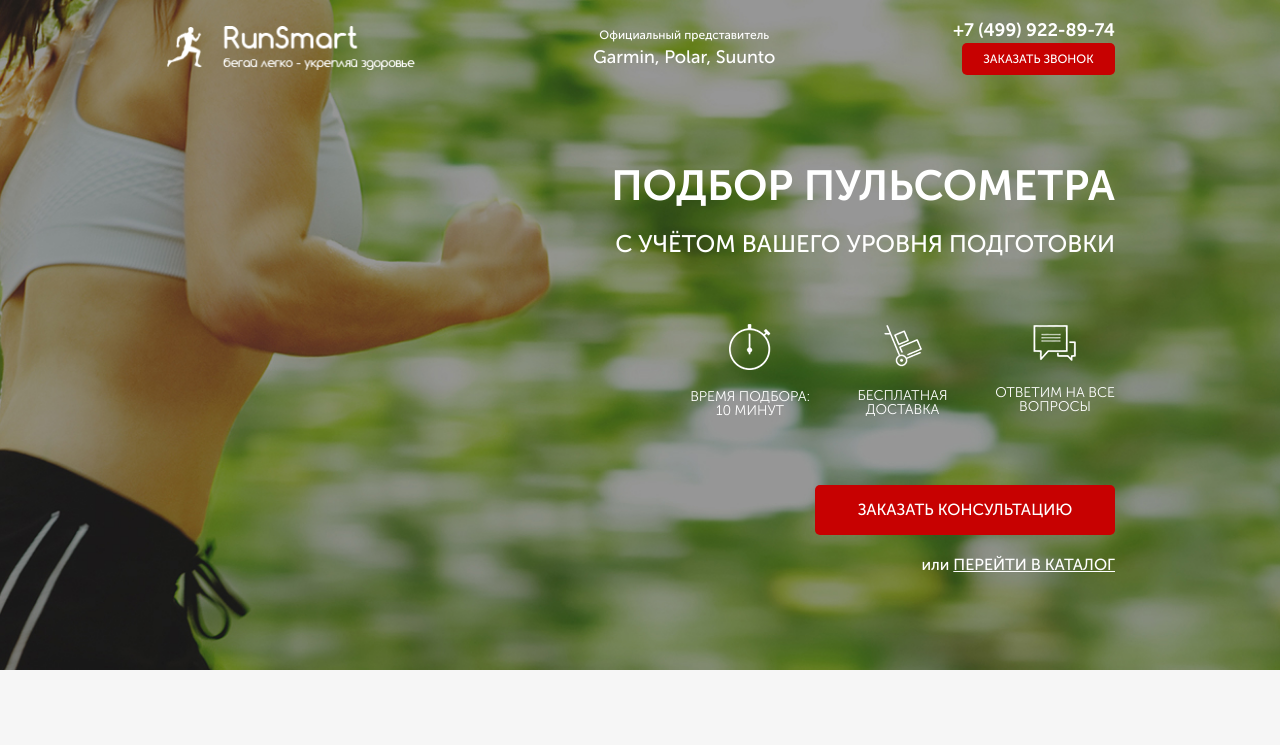
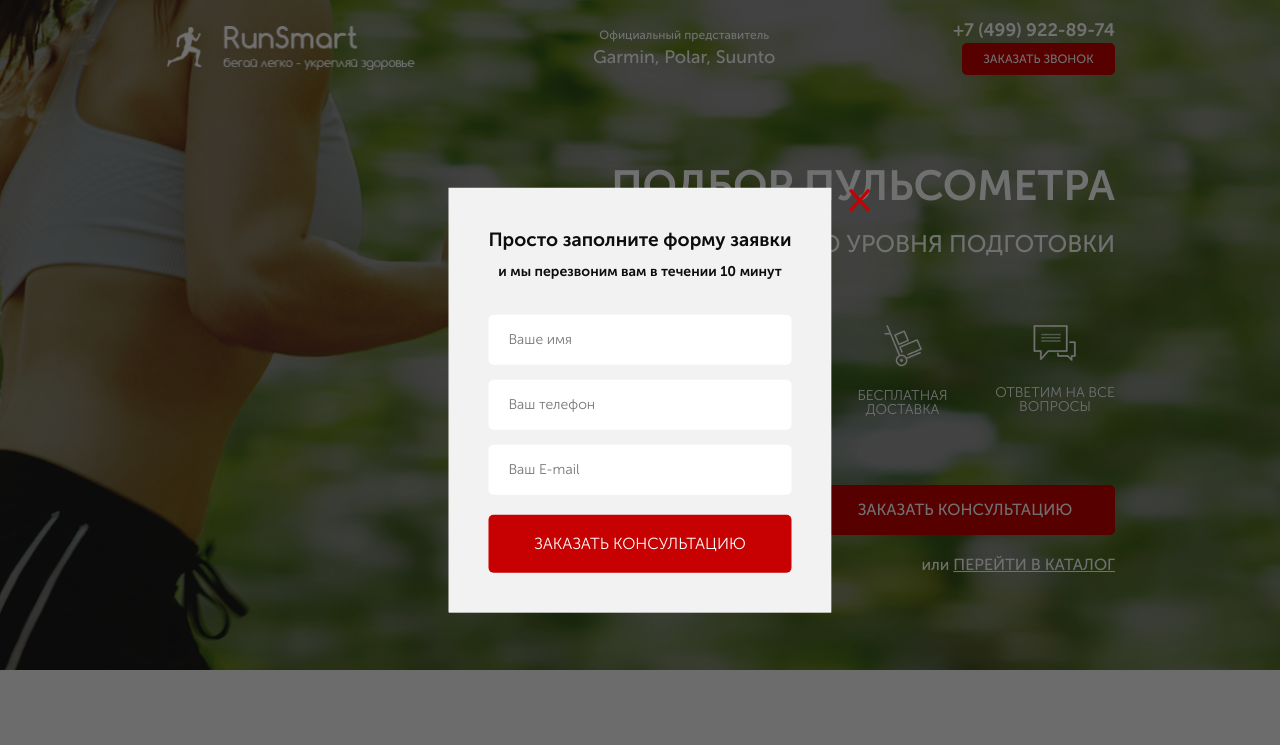
Before and after one commit to MyMelanie/pulse, a plain HTML site: page src/index.html in a window 1280 px wide. Both pictures are taken after a click on the button "ЗАКАЗАТЬ ЗВОНОК". Shown: the top 745 px of the page. Drawn offline with nearby package versions, Linux system fonts and the light colour scheme; files whose address does not match are found by name.

Commit message:
add modal block and style

```diff
--- a/src/index.html
+++ b/src/index.html
@@ -23,7 +23,7 @@
                 </div>
                 <div class="header__contacts">
                     <a href="tel:+74999228974" class="header__phone">+7 (499) 922-89-74</a>
-                    <button class="button">заказать звонок</button>
+                    <button class="button" data-modal="consultation">заказать звонок</button>
                 </div>
             </header>
 
@@ -49,7 +49,7 @@
 
                 </div>
 
-                <button class="button button_main">заказать кОНСУЛЬТАЦИЮ</button>
+                <button class="button button_main" data-modal="consultation">заказать кОНСУЛЬТАЦИЮ</button>
                 <div class="promo__link">
                     или
                     <a href="#">ПЕРЕЙТИ В КАТАЛОГ</a>
@@ -516,6 +516,38 @@
         </div>
     </footer>
 
+    <div class="overlay">
+        <div class="modal" id="consultation">
+            <div class="modal__close">&times;</div>
+            <div class="modal__subtitle">Просто заполните форму заявки</div>
+            <div class="modal__descr">и мы перезвоним вам в течении 10 минут</div>
+            <form class="feed-form feed-form_md25" action="#">
+                <input name="name" required placeholder="Ваше имя" type="text">
+                <input name="phone" required placeholder="Ваш телефон" type="number">
+                <input name="email" required placeholder="Ваш E-mail" type="email">
+                <button class="button button_submit">заказать консультацию</button>
+            </form>
+        </div>
+
+        <div class="modal" id="order">
+            <div class="modal__close">&times;</div>
+            <div class="modal__subtitle">Ваш заказ:</div>
+            <div class="modal__descr">Пульсометр Polar FT1</div>
+            <form class="feed-form feed-form_md25" action="#">
+                <input name="name" required placeholder="Ваше имя" type="text">
+                <input name="phone" required placeholder="Ваш телефон" type="number">
+                <input name="email" required placeholder="Ваш E-mail" type="email">
+                <button class="button button_submit">купить</button>
+            </form>
+        </div>
+
+        <div class="modal modal_mini" id="thanks">
+            <div class="modal__close">&times;</div>
+            <div class="modal__subtitle">Спасибо за вашу заявку!</div>
+            <div class="modal__descr">Наш менеджер свяжется с вами в ближайшее время!</div>
+        </div>
+    </div>
+
     <script type="text/javascript" src="https://code.jquery.com/jquery-1.11.0.min.js"></script>
     <script type="text/javascript" src="https://code.jquery.com/jquery-migrate-1.2.1.min.js"></script>
     <script type="text/javascript" src="js/slick.min.js"></script>
--- a/src/js/script.js
+++ b/src/js/script.js
@@ -33,4 +33,20 @@ $(document).ready(function(){
     toggleSlide('.catalog-item__link');
     toggleSlide('.catalog-item__back');
 
+    //Modal
+    $('[data-modal=consultation]').on('click', function() {
+        $('.overlay, #consultation').fadeIn('slow');
+    });
+
+    $('.modal__close').on('click', function() {
+        $('.overlay, #consultation, #order ,#thanks').fadeOut('slow');
+    });
+
+    $('.button_mini').each(function(i) {
+        $(this).on('click', function() {
+            $('#order .modal__descr').text($('.catalog-item__subtitle').eq(i).text());
+            $('.overlay, #order').fadeIn('slow');
+        })
+    });
+
 });
--- a/src/sass/blocks/_forms.scss
+++ b/src/sass/blocks/_forms.scss
@@ -17,4 +17,7 @@
             margin-bottom: 20px;
         }
     }
+    &_mt25 {
+        margin-top: 25px;
+    }
 }
--- /dev/null
+++ b/src/sass/blocks/_modal.scss
@@ -0,0 +1,47 @@
+.overlay {
+    position: fixed;
+    display: none;
+    height: 100%;
+    width: 100%;
+    top: 0;
+    background-color: rgba(0,0,0, 0.56);
+}
+.modal {
+    position: absolute;
+    top: 50%;
+    left: 50%;
+    transform: translate(-50%, -50%);
+    min-width: 380px;
+    min-height: 400px;
+    background: #F2F2F2;
+    padding: 38px 40px 40px 40px;
+    &__close {
+        position: absolute;
+        top: 0;
+        right: -40px;
+        font-size: 41px;
+        line-height: 21px;
+        color: $main-color;
+        cursor: pointer;
+    }
+    &__subtitle {
+        font-weight: 700;
+        font-size: 19px;
+        text-align: center;
+        color: #0D0D0D;
+    }
+    &__descr {
+        margin-top: 10px;
+        font-weight: 700;
+        font-size: 14px;
+        line-height: 14px;
+        text-align: center;
+        color: #0D0D0D;
+    }
+    &_mini {
+        min-height: 140px;
+    }
+}
+#consultation, #order, #thanks {
+    display: none;
+}
--- a/src/sass/style.scss
+++ b/src/sass/style.scss
@@ -20,3 +20,4 @@
 @import 'blocks/catalog';
 @import 'blocks/feed';
 @import 'blocks/footer';
+@import 'blocks/modal';
```
Also changed, not shown: src/css/style.min.css, 1 other file.
